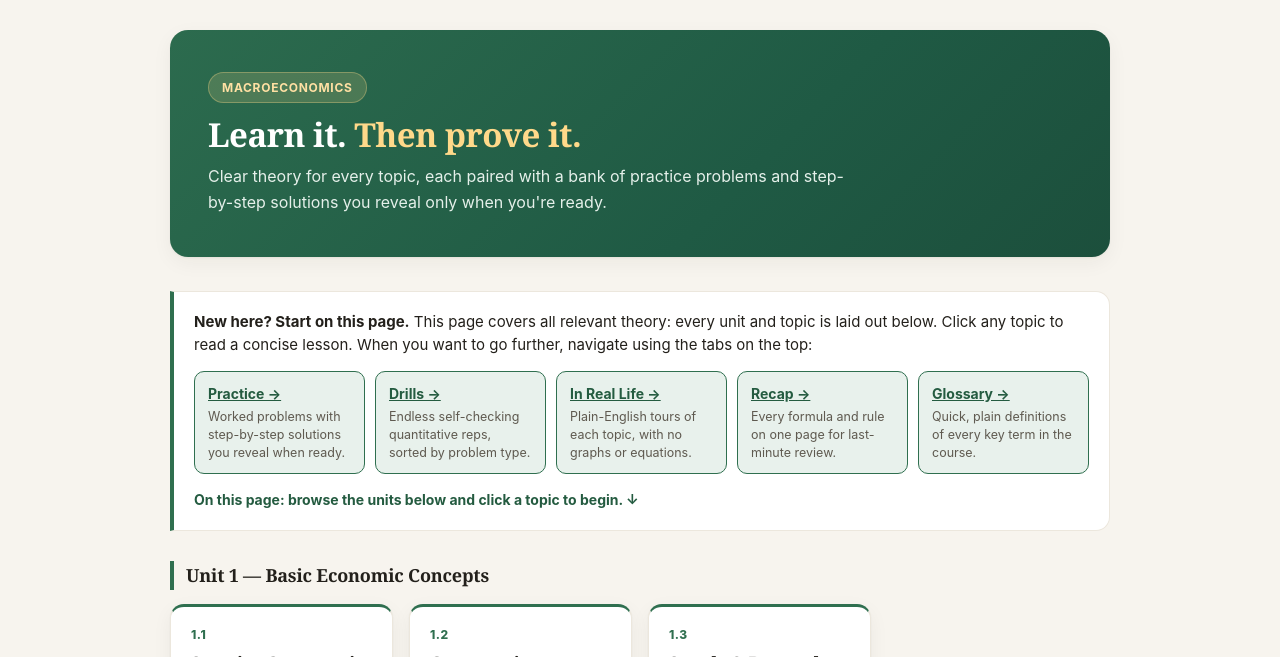
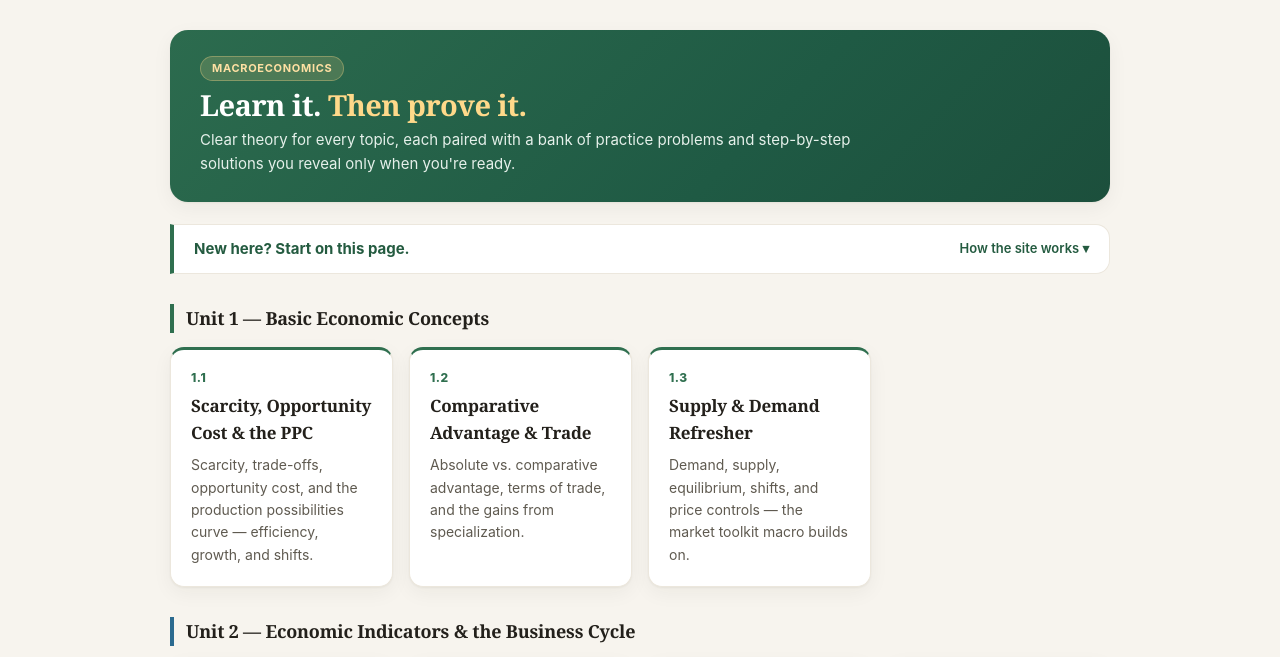
Before and after one commit to JivahnMoradian/studymaxxing, a plain HTML site: page macro/index.html in a window 1280 px wide. Shown: the part 64-721 px from the top of the page. Drawn offline with Linux system fonts and the light colour scheme.

Commit message:
Add files via upload

```diff
--- a/macro/index.html
+++ b/macro/index.html
@@ -35,8 +35,8 @@
       <p>Clear theory for every topic, each paired with a bank of practice problems and step-by-step solutions you reveal only when you're ready.</p>
     </section>
 
-    <div class="orient">
-      <div class="orient-lead"><strong>New here? Start on this page.</strong> This page covers all relevant theory: every unit and topic is laid out below. Click any topic to read a concise lesson. When you want to go further, navigate using the tabs on the top:</div>
+    <details class="orient"><summary><strong>New here? Start on this page.</strong><span class="hint">How the site works ▾</span></summary>
+      <div class="orient-lead" style="margin-top:10px">This page covers all relevant theory: every unit and topic is laid out below. Click any topic to read a concise lesson. When you want to go further, navigate using the tabs on the top:</div>
       <div class="map">
         <a class="map-item" onclick="go('#practice')"><b>Practice →</b><span>Worked problems with step-by-step solutions you reveal when ready.</span></a>
         <a class="map-item" href="drills.html"><b>Drills →</b><span>Endless self-checking quantitative reps, sorted by problem type.</span></a>
@@ -45,7 +45,7 @@
         <a class="map-item" onclick="go('#glossary')"><b>Glossary →</b><span>Quick, plain definitions of every key term in the course.</span></a>
       </div>
       <div class="orient-foot">On this page: browse the units below and click a topic to begin. ↓</div>
-    </div>
+    </details>
 
     <div class="unit-head" style="--uc:#2f6f4f">Unit 1 — Basic Economic Concepts</div><div class="grid">
       <a class="card" style="--uc:#2f6f4f" href="chapters/1.1.html">
--- a/macro/style.css
+++ b/macro/style.css
@@ -22,20 +22,25 @@
   nav.links a.active{background:var(--brand);color:#fff}
   main{max-width:980px;margin:0 auto;padding:32px 20px 80px}
   .hero{position:relative;overflow:hidden;background:linear-gradient(135deg,#2c6b4e 0%,#1f5a44 62%,#1c4f3c 100%);
-        color:#fff;border-radius:18px;padding:42px 38px;box-shadow:var(--shadow);margin-bottom:34px}
+        color:#fff;border-radius:18px;padding:24px 30px 26px;box-shadow:var(--shadow);margin-bottom:22px}
   .hero .art{position:absolute;right:-12px;top:-8px;width:300px;height:230px;opacity:.14;pointer-events:none}
-  .hero h1{margin:0 0 10px;font-size:33px;line-height:1.12;letter-spacing:-.5px}
+  .hero h1{margin:0 0 6px;font-size:29px;line-height:1.12;letter-spacing:-.5px}
   .hero h1 .accent{color:#ffd98a}
-  .hero p{margin:0;max-width:640px;color:#e5f0ea;font-size:16px;position:relative}
+  .hero p{margin:0;max-width:680px;color:#e5f0ea;font-size:15px;position:relative}
   .hero .tag{display:inline-block;font-size:12px;font-weight:700;letter-spacing:.7px;text-transform:uppercase;
              background:rgba(255,216,138,.17);color:#ffe0a3;border:1px solid rgba(255,216,138,.32);
-             padding:5px 13px;border-radius:999px;margin-bottom:14px;position:relative}
+             padding:3px 11px;border-radius:999px;margin-bottom:8px;font-size:11px;position:relative}
   .chooser{background:var(--card);border:1px solid var(--line);border-left:4px solid var(--brand);
            border-radius:0 12px 12px 0;padding:12px 15px;margin:18px 0 4px}
   .chooser-label{font-family:var(--serif);font-weight:700;color:var(--brand-dark);font-size:17px;margin-bottom:9px}
   .chooser .picker{margin:0}
   .orient{background:var(--card);border:1px solid var(--line);border-left:4px solid var(--brand);
           border-radius:0 14px 14px 0;padding:18px 20px;margin-bottom:28px}
+  .orient>summary{background:none!important;border:0!important;padding:0!important;margin:0!important}.orient>summary::before,.orient>summary::after{content:none!important}
+  .orient summary{cursor:pointer;list-style:none;display:flex;gap:12px;align-items:center;justify-content:space-between;font-size:15px}
+  .orient summary::-webkit-details-marker{display:none}
+  .orient .hint{font-size:13px;font-weight:600;color:var(--brand-dark);white-space:nowrap}
+  .orient{padding-top:12px!important;padding-bottom:12px!important}
   .orient-lead{font-size:15px;color:var(--ink);line-height:1.55;margin-bottom:14px}
   .map{display:grid;grid-template-columns:repeat(auto-fit,minmax(150px,1fr));gap:10px}
   .map-item{display:block;background:var(--brand-soft);border:1.5px solid var(--brand);border-radius:10px;
```
